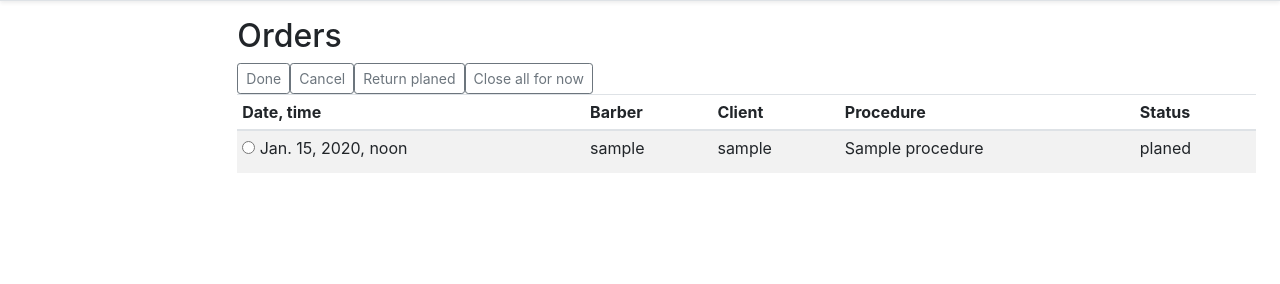
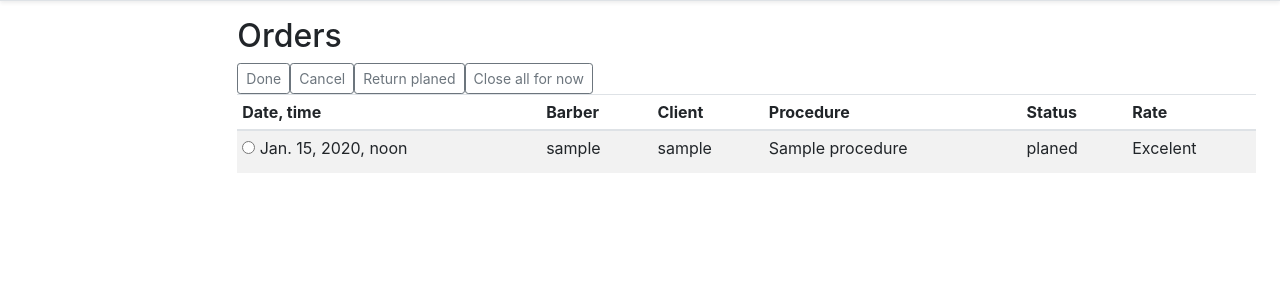
Before and after one commit to CobraSEA/MA_barbershop, a Django app: page /shop/all_orders/ in a window 1280 px wide. Shown: the part 70-354 px from the top of the page. Run offline with Django 3.2, Linux system fonts and the light colour scheme; a user stored in the database is signed in; tables that the repository leaves empty hold one stand-in row (values such as "Sample post"); some libraries are stand-ins or nearby versions.

Commit message:
some changes

```diff
--- a/shop/admin.py
+++ b/shop/admin.py
@@ -18,7 +18,7 @@ class ProcedureAdmin(admin.ModelAdmin):
 
 
 class OrdersAdmin(admin.ModelAdmin):
-    list_display = ('master', 'client', 'procedure', 'status', 'start_datetime', 'end_datetime')
+    list_display = ('master', 'client', 'procedure', 'status', 'start_datetime', 'end_datetime', 'rate')
     ordering = ('-start_datetime', )
 
 
--- a/shop/templates/shop/orders.html
+++ b/shop/templates/shop/orders.html
@@ -74,6 +74,7 @@
 			  <th>Client</th>
               <th>Procedure</th>
 			  <th>Status</th>
+              <th>Rate</th>
             </tr>
           </thead>
           <tbody>
@@ -85,6 +86,7 @@
 			  <td>{{ order.client.username }}</td>
               <td>{{ order.procedure.name }}</td>
 			  <td>{{ order.get_status_display }}</td>
+              <td>{{ order.get_rate_display }}</td>
             </tr>
           {% endfor %}
         <button class="btn btn-sm btn-outline-secondary" type="submit" value="D" name="change_status">Done</button>
```
